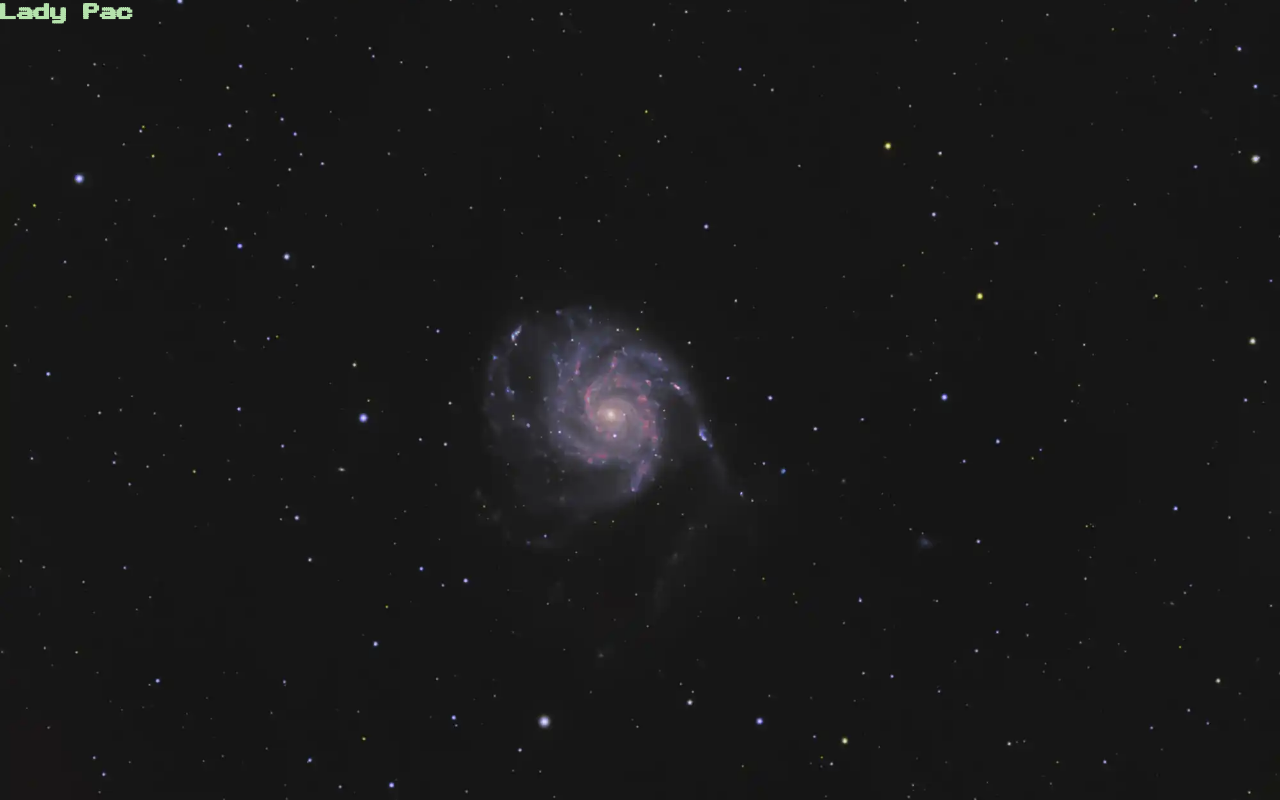
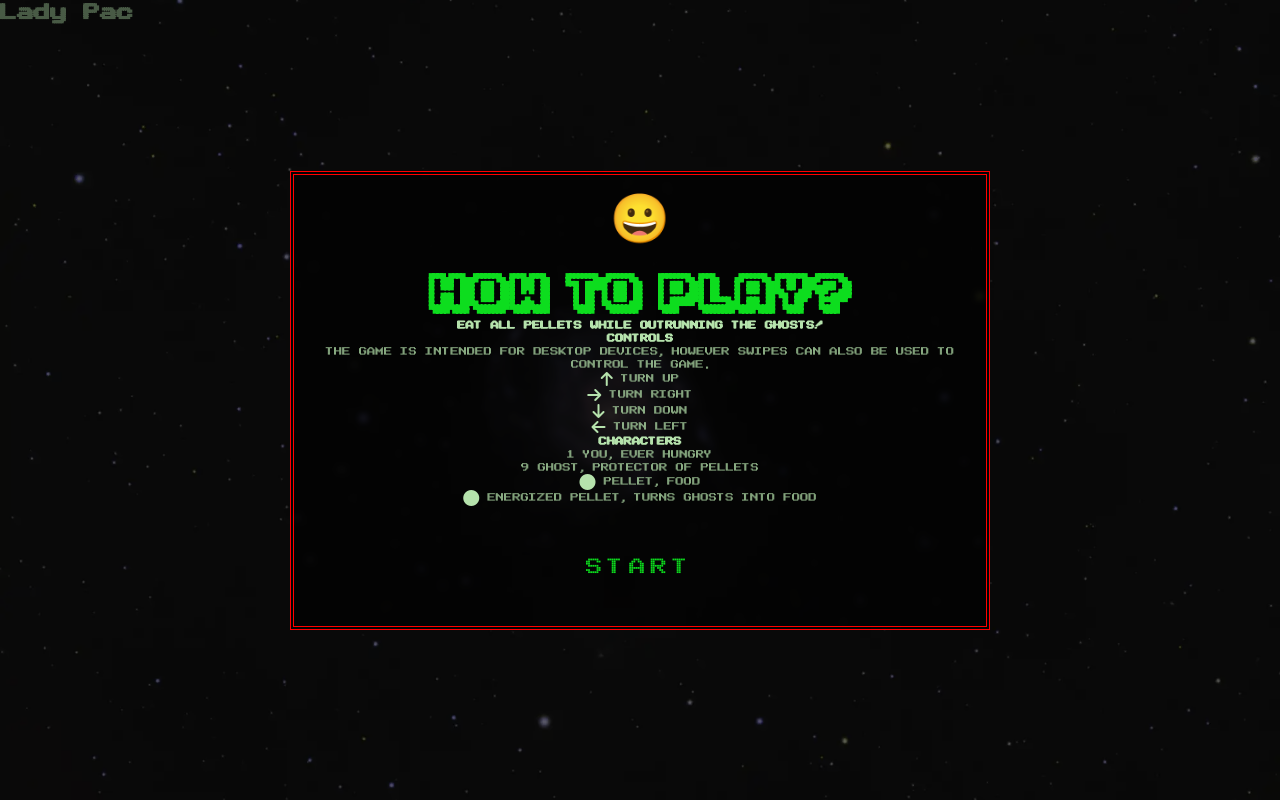
Before and after one commit to almost-good/lady-pac, a plain HTML site: page index.html in a window 1280 px wide. Drawn offline with Linux system fonts and the light colour scheme.

Commit message:
feat[index]: create help screen

```diff
--- a/index.html
+++ b/index.html
@@ -5,6 +5,7 @@
   <meta http-equiv="X-UA-Compatible" content="IE=edge">
   <meta name="viewport" content="width=device-width, initial-scale=1.0">
   <title>Lady Pac</title>
+  <script src="https://kit.fontawesome.com/cf381e3d44.js" crossorigin="anonymous"></script>
   <link rel="stylesheet" href="./assets/css/style.css">
 </head>
 <body>
@@ -87,6 +88,66 @@
   <!-- /.win/lose -->
 
 
+  <!-- Help -->
+  <section class="outer-container help">
+    <div class="inner-container">
+      <div class="logo"> &#128512; </div>
+
+      <h2>How to play?</h2>
+
+      <div class="objective">
+        <h4>Eat all Pellets while outrunning the Ghosts!</h4>
+      </div>
+
+      <div class="controls-characters-container">
+        <div class="controls">
+          <h4>Controls</h4>
+          <p>
+            The game is intended for desktop devices,
+            however swipes can also be used to control the game.
+          </p>
+          <div>
+            <p>
+              <i class="fa-solid fa-arrow-up"></i> Turn up
+            </p>
+            <p>
+              <i class="fa-solid fa-arrow-right"></i> Turn right
+            </p>
+            <p>
+              <i class="fa-solid fa-arrow-down"></i> Turn down
+            </p>
+            <p>
+              <i class="fa-solid fa-arrow-left"></i> Turn left
+            </p>
+          </div>
+        </div>
+
+        <div class="characters">
+          <h4>Characters</h4>
+          <div>
+            <p>
+              <span>1</span> You, ever hungry
+            </p>
+            <p>
+              <span>9</span> Ghost, protector of Pellets
+            </p>
+            <p>
+              <i class="fa-solid fa-circle"></i> Pellet, food
+            </p>
+            <p>
+              <i class="fa-solid fa-circle"></i> Energized Pellet, turns Ghosts into food
+            </p>
+          </div>
+        </div>
+      </div>
+
+      <div class="buttons">
+        <button class="btn">Start</button>
+      </div>
+  </section>
+  <!-- /.help -->
+
+
   <!-- Leaderboard -->
   <section class="outer-container leaderboard">
     <div class="inner-container scrollbar">
```
